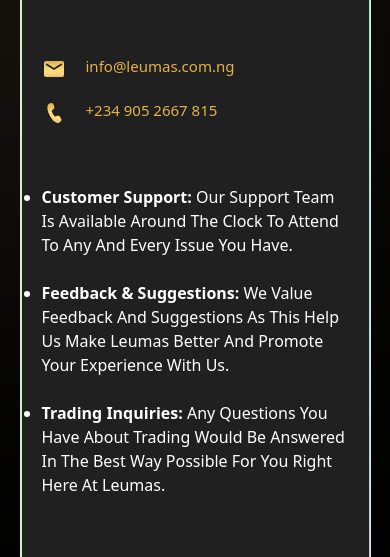
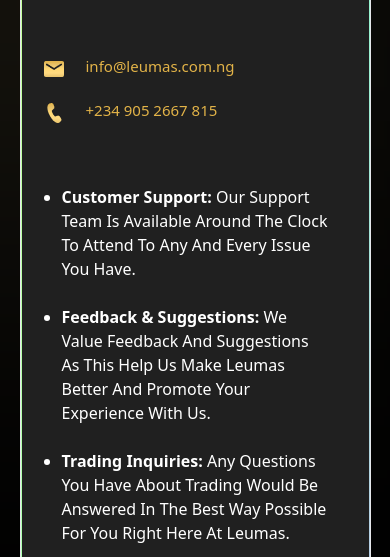
Before and after one commit to Chukwuderah/Leumas, a website: page src/contact-us.html in a window 390 px wide. Shown: the part 287-844 px from the top of the page. Drawn offline with Linux system fonts and the light colour scheme.

Commit message:
updated contact page

```diff
--- a/src/contact-us.html
+++ b/src/contact-us.html
@@ -143,7 +143,7 @@
       class="flex justify-center w-[90%] mx-auto my-[5%] border-[1px] rounded-[10px] bg-gradient-to-br from-[#C9FF94] via-[#8CFFC8] to-[#DE98FF]"
     >
       <div
-        class="w-[100%] bg-[#202020] m-[1px] px-[20px] py-[30px] md:p-[50px] rounded-[10px] flex flex-col md:flex-row justify-center gap-[70px] md:gap-[150px]"
+        class="w-[100%] bg-[#202020] m-[1px] px-[20px] py-[30px] md:p-[50px] rounded-[10px] flex flex-col md:flex-row justify-center max-md:gap-[70px] md:gap-[150px]"
       >
         <div class="w-full md:w-[50%] md:max-w-[50%]">
           <h1
@@ -170,7 +170,7 @@
               >
             </div>
           </div>
-          <ul class="list-disc leading-[24px]">
+          <ul class="list-disc leading-[24px] px-5">
             <li>
               <b>Customer Support:</b> Our Support Team Is Available Around The
               Clock To Attend To Any And Every Issue You Have.
```
Also changed, not shown: src/output.css.
